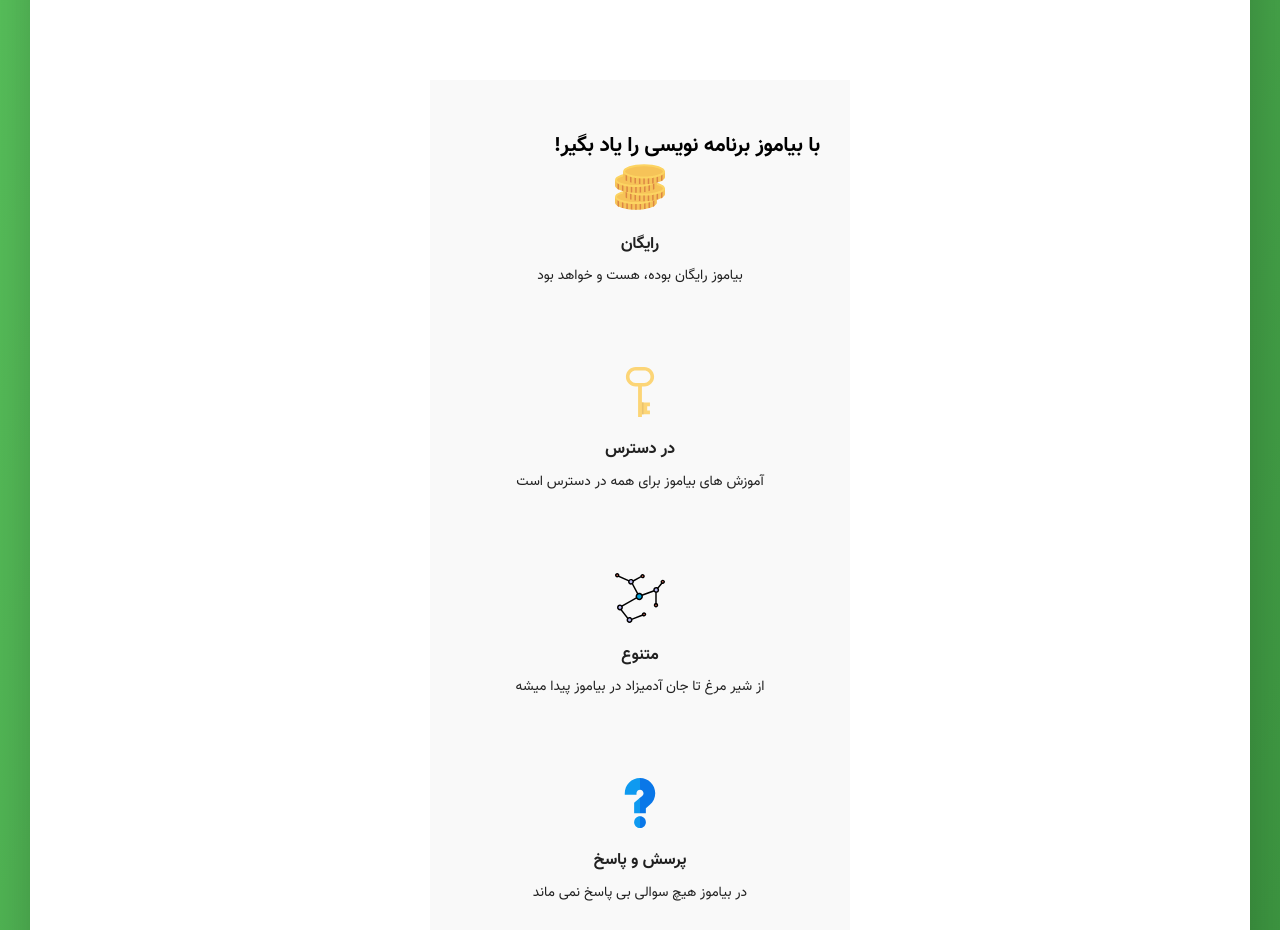
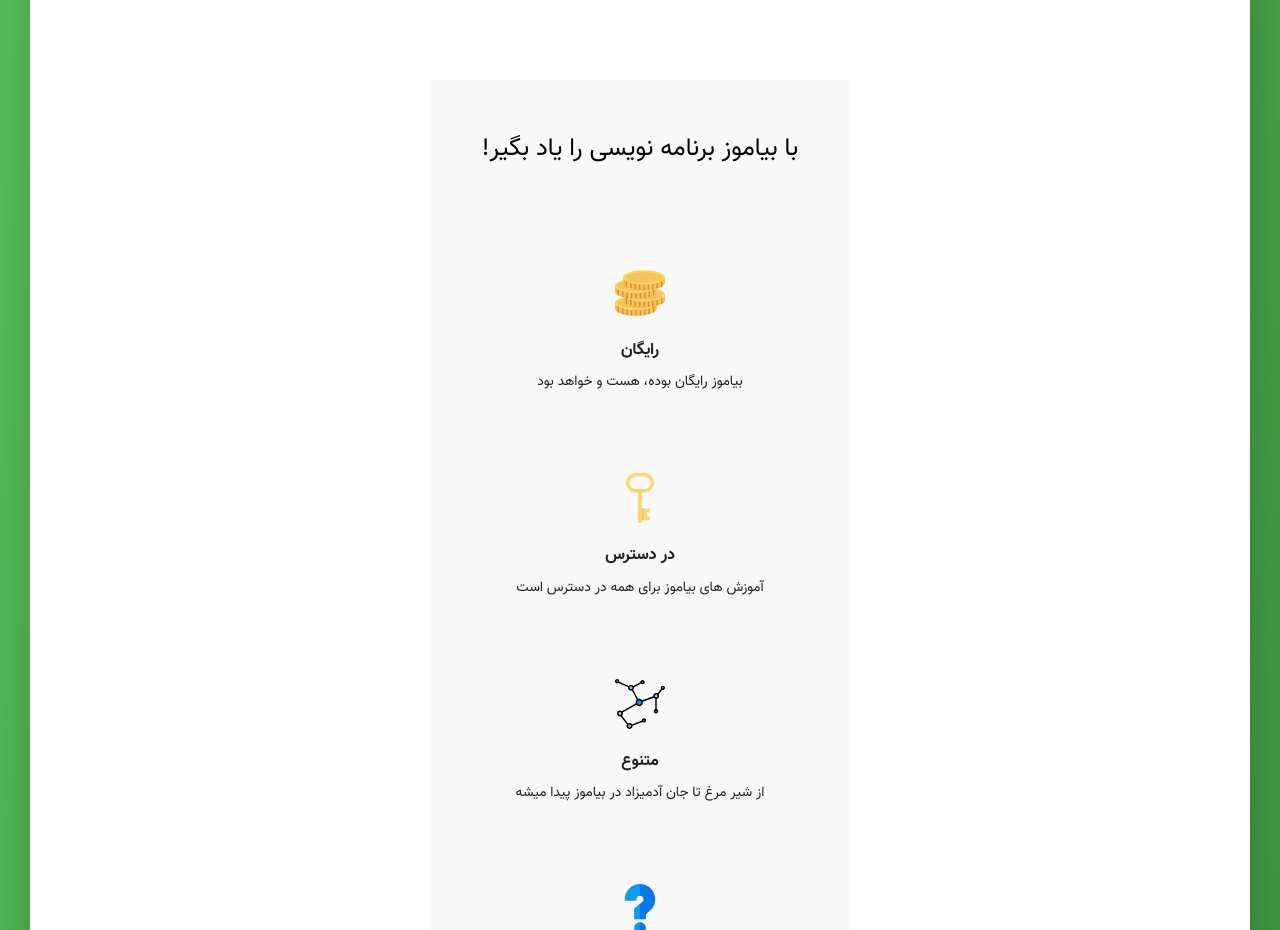
Before and after one commit to alisalemmi/beyamooz, a plain HTML site: page index.html in a window 1280 px wide. Shown: the part 865-1795 px from the top of the page. Drawn offline with nearby package versions, Linux system fonts and the light colour scheme; files that its build step writes are made by us from their sources.

Commit message:
h2 طراحی سبک برای زیبا تر شود hover می تواند با

```diff
--- a/sass/base/_typo.scss
+++ b/sass/base/_typo.scss
@@ -74,3 +74,11 @@
 .h1 {
     font-weight: 500;
 }
+
+.h2 {
+    margin-bottom: 2 * $ptb-section;
+
+    font-size: 2.5rem;
+    font-weight: 400;
+    text-align: center;
+}
```
